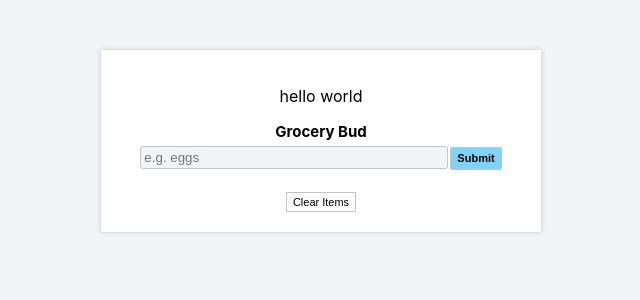
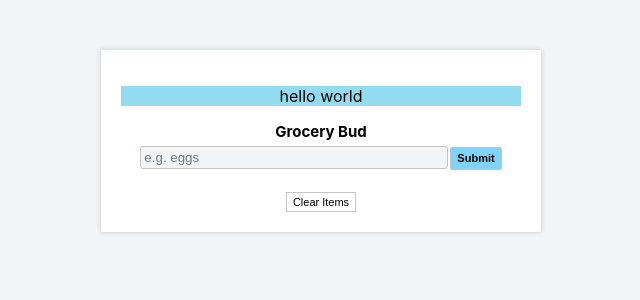
Before and after one commit to LaurenCummings/grocery-list-project, a React (Vite) app: page / in a window 1280 px wide. Shown: the top 300 px of the page, without its empty margins (319-959 px from the left). Built offline with nearby package versions, Linux system fonts and the light colour scheme.

Commit message:
Added styling to alert messages

```diff
--- a/src/css/Alert.css
+++ b/src/css/Alert.css
@@ -0,0 +1,7 @@
+.alert-success {
+    background-color: rgb(146, 219, 241);
+}
+
+.alert-danger {
+    background-color: rgb(204, 32, 32);
+}
```
